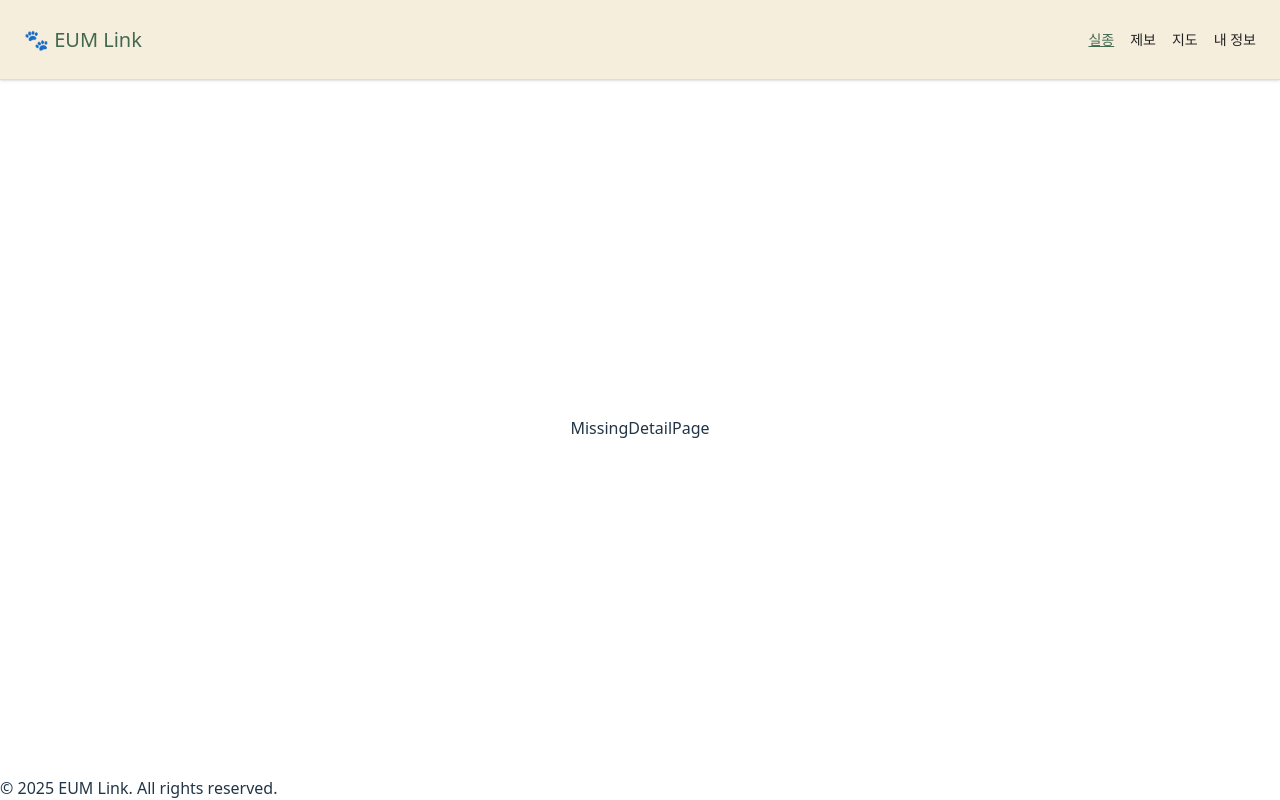
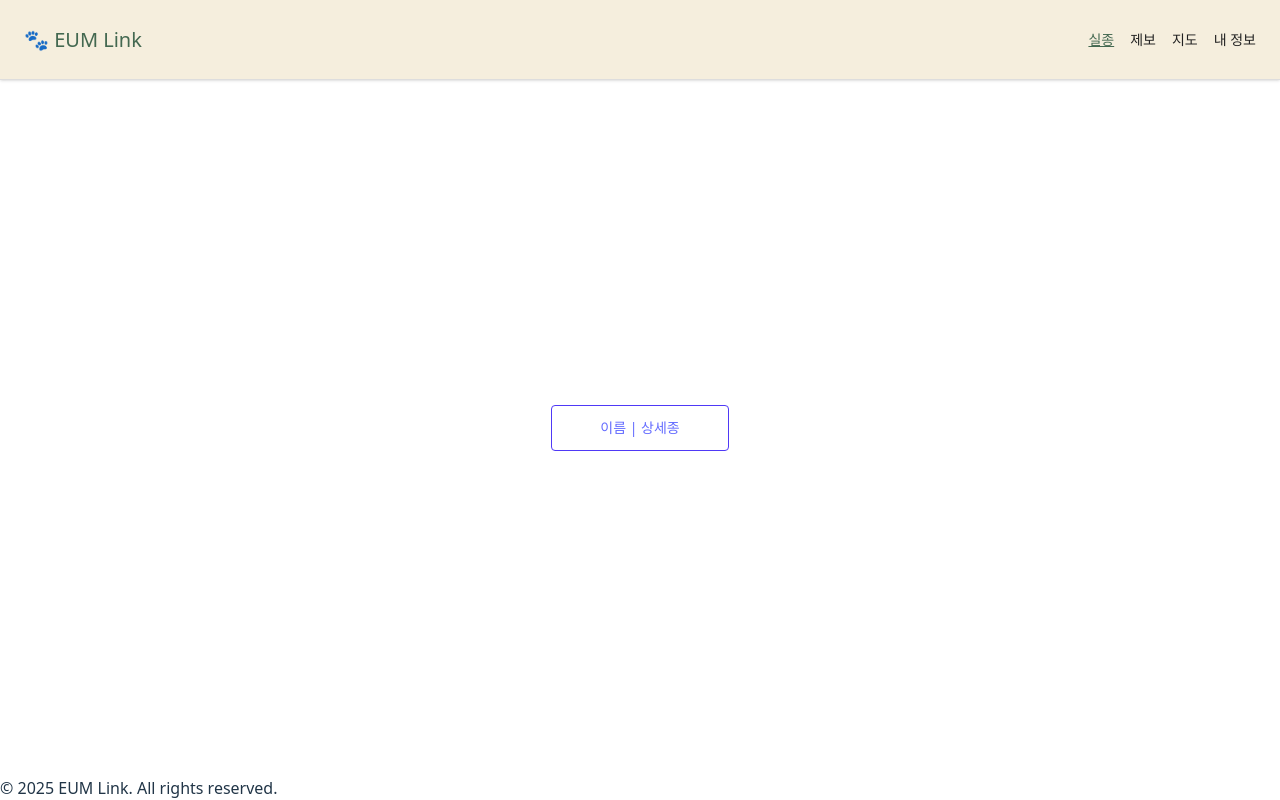
Before and after one commit to yeonmitc/eum-link-app, a React (Vite) app: page /missing/1 in a window 1280 px wide. Built offline with nearby package versions, Linux system fonts and the light colour scheme.

Commit message:
Update MissingDetailPage.jsx
init

```diff
--- a/src/features/missing/MissingDetailPage.jsx
+++ b/src/features/missing/MissingDetailPage.jsx
@@ -1,5 +1,16 @@
+import React from 'react'
+
 const MissingDetailPage = () => {
-  return <div>MissingDetailPage</div>;
-};
+  return (
+<div class="grid grid-cols-1 gap-4 lg:grid-cols-2 lg:gap-8">
+<a className="inline-block rounded-sm border border-indigo-600 px-12 py-3 text-sm font-medium text-indigo-600 hover:bg-indigo-600 hover:text-white focus:ring-3 focus:outline-hidden"
+  href="#"
+>이름 | 상세종</a>
+</div>
 
-export default MissingDetailPage;
+
+
+  )
+}
+
+export default MissingDetailPage
```
